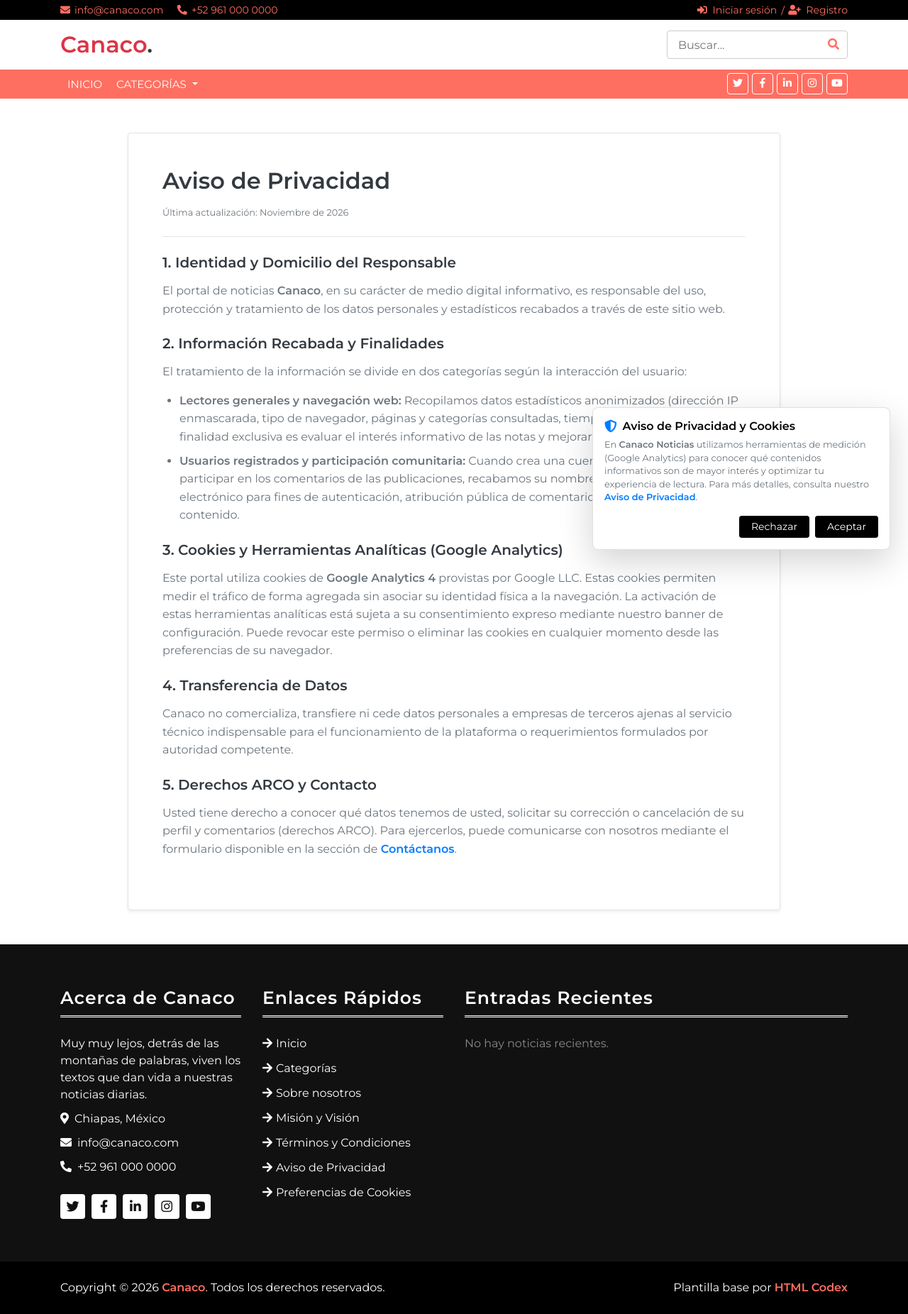
After one commit to gsuss17/canaco, a Django app: page /aviso-de-privacidad/ in a window 1280 px wide. The commit adds this page. Shown: the whole page at 71% size. Run offline with Django 4.2, Linux system fonts and the light colour scheme; data that the repository does not hold is empty; some libraries are stand-ins or nearby versions.

Commit message:
Privacity Advice

```diff
--- /dev/null
+++ b/home/templates/home/aviso_privacidad.html
@@ -0,0 +1,61 @@
+{% extends 'partials/base.html' %}
+
+{% block title %}Aviso de Privacidad | Canaco Noticias{% endblock title %}
+
+{% block content %}
+<div class="container my-5">
+    <div class="row justify-content-center">
+        <div class="col-lg-10">
+            <div class="bg-white p-4 p-md-5 rounded shadow-sm border">
+                <h1 class="h2 font-weight-bold mb-3 text-dark">Aviso de Privacidad</h1>
+                <p class="text-muted small">Última actualización: Noviembre de 2026</p>
+                <hr class="my-4">
+
+                <section class="mb-4">
+                    <h5 class="font-weight-bold text-dark">1. Identidad y Domicilio del Responsable</h5>
+                    <p class="text-muted" style="line-height: 1.6;">
+                        El portal de noticias <strong>Canaco</strong>, en su carácter de medio digital informativo, es responsable del uso, protección y tratamiento de los datos personales y estadísticos recabados a través de este sitio web.
+                    </p>
+                </section>
+
+                <section class="mb-4">
+                    <h5 class="font-weight-bold text-dark">2. Información Recabada y Finalidades</h5>
+                    <p class="text-muted" style="line-height: 1.6;">
+                        El tratamiento de la información se divide en dos categorías según la interacción del usuario:
+                    </p>
+                    <ul class="text-muted pl-4" style="line-height: 1.6;">
+                        <li class="mb-2">
+                            <strong>Lectores generales y navegación web:</strong> Recopilamos datos estadísticos anonimizados (dirección IP enmascarada, tipo de navegador, páginas y categorías consultadas, tiempo de permanencia). Su finalidad exclusiva es evaluar el interés informativo de las notas y mejorar la navegación del portal.
+                        </li>
+                        <li class="mb-2">
+                            <strong>Usuarios registrados y participación comunitaria:</strong> Cuando crea una cuenta para redactar o participar en los comentarios de las publicaciones, recabamos su nombre de usuario y correo electrónico para fines de autenticación, atribución pública de comentarios y moderación de contenido.
+                        </li>
+                    </ul>
+                </section>
+
+                <section class="mb-4">
+                    <h5 class="font-weight-bold text-dark">3. Cookies y Herramientas Analíticas (Google Analytics)</h5>
+                    <p class="text-muted" style="line-height: 1.6;">
+                        Este portal utiliza cookies de <strong>Google Analytics 4</strong> provistas por Google LLC. Estas cookies permiten medir el tráfico de forma agregada sin asociar su identidad física a la navegación. La activación de estas herramientas analíticas está sujeta a su consentimiento expreso mediante nuestro banner de configuración. Puede revocar este permiso o eliminar las cookies en cualquier momento desde las preferencias de su navegador.
+                    </p>
+                </section>
+
+                <section class="mb-4">
+                    <h5 class="font-weight-bold text-dark">4. Transferencia de Datos</h5>
+                    <p class="text-muted" style="line-height: 1.6;">
+                        Canaco no comercializa, transfiere ni cede datos personales a empresas de terceros ajenas al servicio técnico indispensable para el funcionamiento de la plataforma o requerimientos formulados por autoridad competente.
+                    </p>
+                </section>
+
+                <section class="mb-4">
+                    <h5 class="font-weight-bold text-dark">5. Derechos ARCO y Contacto</h5>
+                    <p class="text-muted" style="line-height: 1.6;">
+                        Usted tiene derecho a conocer qué datos tenemos de usted, solicitar su corrección o cancelación de su perfil y comentarios (derechos ARCO). Para ejercerlos, puede comunicarse con nosotros mediante el formulario disponible en la sección de
+                        <a href="{% url 'home:contactanos' %}" class="text-primary font-weight-bold">Contáctanos</a>.
+                    </p>
+                </section>
+            </div>
+        </div>
+    </div>
+</div>
+{% endblock content %}
--- a/home/templates/partials/base.html
+++ b/home/templates/partials/base.html
@@ -10,14 +10,33 @@
 
         <!-- Google Analytics (GA4) -->
         {% if GA_MEASUREMENT_ID %}
-        <script async src="https://www.googletagmanager.com/gtag/js?id={{ GA_MEASUREMENT_ID }}"></script>
-        <script>
-        window.dataLayer = window.dataLayer || [];
-        function gtag(){dataLayer.push(arguments);}
-        gtag('js', new Date());
+            <script>
+                window.dataLayer = window.dataLayer || [];
+                function gtag(){dataLayer.push(arguments);}
 
-        gtag('config', '{{ GA_MEASUREMENT_ID }}');
-        </script>
+                // 1. Estado inicial por defecto: denegado
+                gtag('consent', 'default', {
+                    'analytics_storage': 'denied',
+                    'ad_storage': 'denied',
+                    'ad_user_data': 'denied',
+                    'ad_personalization': 'denied'
+                });
+
+                // 2. Si el usuario ya aceptó previamente en este navegador, conceder permisos
+                if (localStorage.getItem('cookie_consent') === 'granted') {
+                    gtag('consent', 'update', {
+                        'analytics_storage': 'granted',
+                        'ad_storage': 'granted',
+                        'ad_user_data': 'granted',
+                        'ad_personalization': 'granted'
+                    });
+                }
+            </script>
+            <script async src="https://www.googletagmanager.com/gtag/js?id={{ GA_MEASUREMENT_ID }}"></script>
+            <script>
+                gtag('js', new Date());
+                gtag('config', '{{ GA_MEASUREMENT_ID }}');
+            </script>
         {% endif %}
 
         <!-- Favicon -->
@@ -63,5 +82,7 @@
         <script src="{% static 'js/main.js' %}"></script>
 
         {% block extra_js %}{% endblock extra_js %}
+
+        {% include 'partials/cookie_banner.html' %}
     </body>
 </html>
--- /dev/null
+++ b/home/templates/partials/cookie_banner.html
@@ -0,0 +1,70 @@
+<!-- Modal flotante de consentimiento de privacidad y analítica -->
+<div id="cookie-banner" class="card shadow-lg position-fixed" style="display: none; bottom: 25px; right: 25px; max-width: 420px; z-index: 9999; border-radius: 8px; border: 1px solid rgba(0,0,0,0.12);">
+    <div class="card-body p-3">
+        <div class="d-flex align-items-center mb-2">
+            <i class="fas fa-shield-alt text-primary mr-2" style="font-size: 1.1rem;"></i>
+            <h6 class="card-title font-weight-bold mb-0">Aviso de Privacidad y Cookies</h6>
+        </div>
+        <p class="card-text text-muted small mb-3" style="line-height: 1.45;">
+            En <strong>Canaco Noticias</strong> utilizamos herramientas de medición (Google Analytics) para conocer qué contenidos informativos son de mayor interés y optimizar tu experiencia de lectura. Para más detalles, consulta nuestro
+            <a href="{% url 'home:aviso_privacidad' %}" target="_blank" class="text-primary font-weight-bold">Aviso de Privacidad</a>.
+        </p>
+        <div class="d-flex justify-content-end">
+            <button id="btn-reject-cookies" type="button" class="btn btn-sm btn-outline-secondary mr-2 px-3">
+                Rechazar
+            </button>
+            <button id="btn-accept-cookies" type="button" class="btn btn-sm btn-primary px-3">
+                Aceptar
+            </button>
+        </div>
+    </div>
+</div>
+
+<script>
+    document.addEventListener("DOMContentLoaded", function () {
+        var banner = document.getElementById('cookie-banner');
+        var consent = localStorage.getItem('cookie_consent');
+        var reopenBtn = document.getElementById('btn-reopen-cookies');
+
+        // Mostrar el aviso automáticamente si el usuario no ha tomado una decisión
+        if (!consent) {
+            banner.style.display = 'block';
+        }
+
+        // Permitir reabrir el aviso desde el footer en cualquier momento
+        if (reopenBtn) {
+            reopenBtn.addEventListener('click', function (e) {
+                e.preventDefault();
+                banner.style.display = 'block';
+            });
+        }
+
+        // Evento al pulsar Aceptar
+        document.getElementById('btn-accept-cookies').addEventListener('click', function () {
+            localStorage.setItem('cookie_consent', 'granted');
+            if (typeof gtag === 'function') {
+                gtag('consent', 'update', {
+                    'analytics_storage': 'granted',
+                    'ad_storage': 'granted',
+                    'ad_user_data': 'granted',
+                    'ad_personalization': 'granted'
+                });
+            }
+            banner.style.display = 'none';
+        });
+
+        // Evento al pulsar Rechazar
+        document.getElementById('btn-reject-cookies').addEventListener('click', function () {
+            localStorage.setItem('cookie_consent', 'denied');
+            if (typeof gtag === 'function') {
+                gtag('consent', 'update', {
+                    'analytics_storage': 'denied',
+                    'ad_storage': 'denied',
+                    'ad_user_data': 'denied',
+                    'ad_personalization': 'denied'
+                });
+            }
+            banner.style.display = 'none';
+        });
+    });
+</script>
--- a/home/templates/partials/footer.html
+++ b/home/templates/partials/footer.html
@@ -36,7 +36,10 @@
                         <li><a href="#">Sobre nosotros</a></li>
                         <li><a href="#">Misión y Visión</a></li>
                         <li><a href="#">Términos y Condiciones</a></li>
-                        <li><a href="#">Aviso de Privacidad</a></li>
+                        <!-- Enlace conectado al Aviso de Privacidad -->
+                        <li><a href="{% url 'home:aviso_privacidad' %}">Aviso de Privacidad</a></li>
+                        <!-- Enlace dinámico para reabrir y modificar preferencias de cookies -->
+                        <li><a href="javascript:void(0);" id="btn-reopen-cookies">Preferencias de Cookies</a></li>
                     </ul>
                 </div>
             </div>
--- a/home/urls.py
+++ b/home/urls.py
@@ -62,4 +62,6 @@ urlpatterns = [
     path("crud_usuarios/<int:pk>/eliminar/", views.eliminar_usuario, name="eliminar_usuario"),
 
     path('reset-vistas/', views.reset_vistas, name='reset_vistas'),
+
+    path('aviso-de-privacidad/', views.aviso_privacidad, name='aviso_privacidad'),
 ]
--- a/home/views.py
+++ b/home/views.py
@@ -612,3 +612,10 @@ def reset_vistas(request):
 
     messages.success(request, "Historial de lectura reiniciado con éxito.")
     return response
+
+
+def aviso_privacidad(request):
+    """
+    Renderiza la página institucional con el Aviso de Privacidad del CMS.
+    """
+    return render(request, 'home/aviso_privacidad.html')
```
